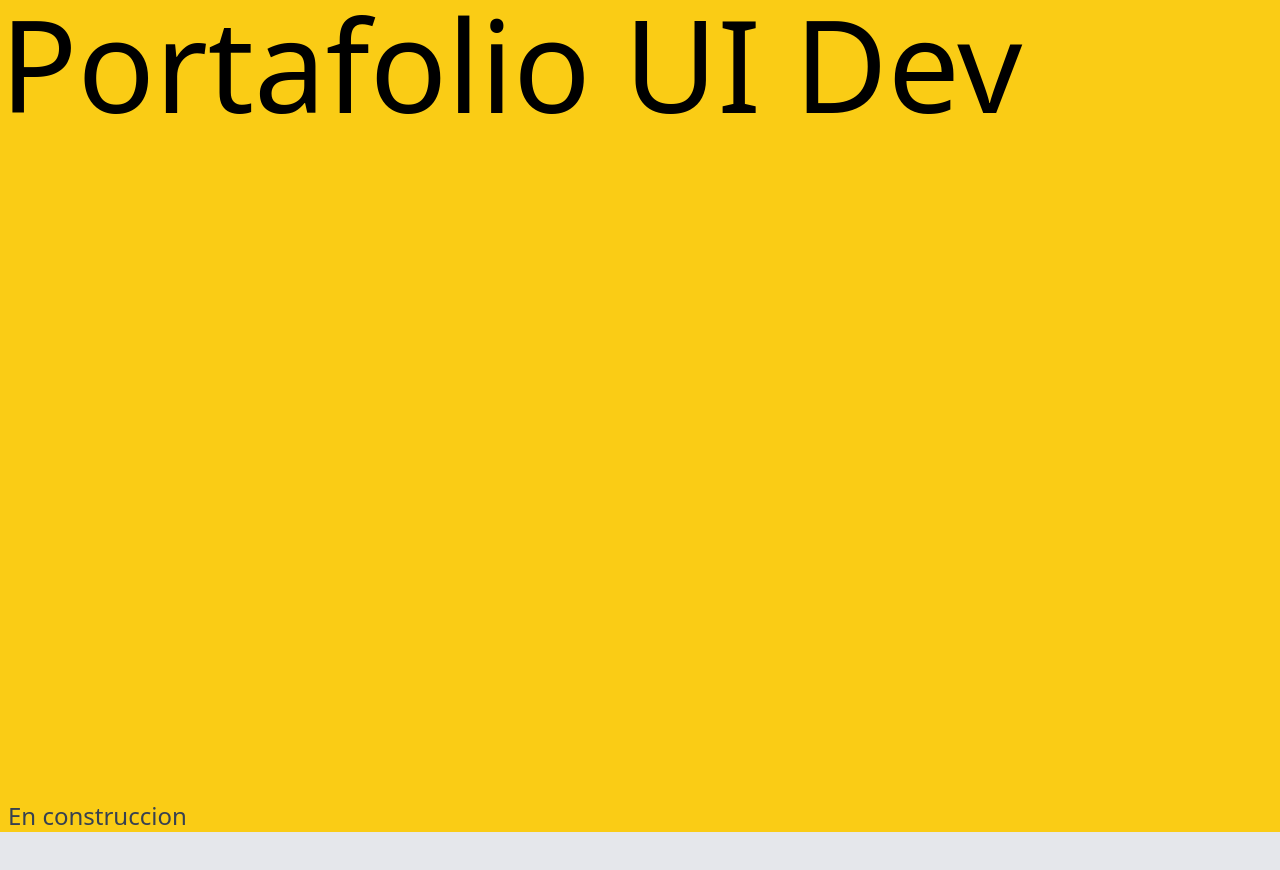
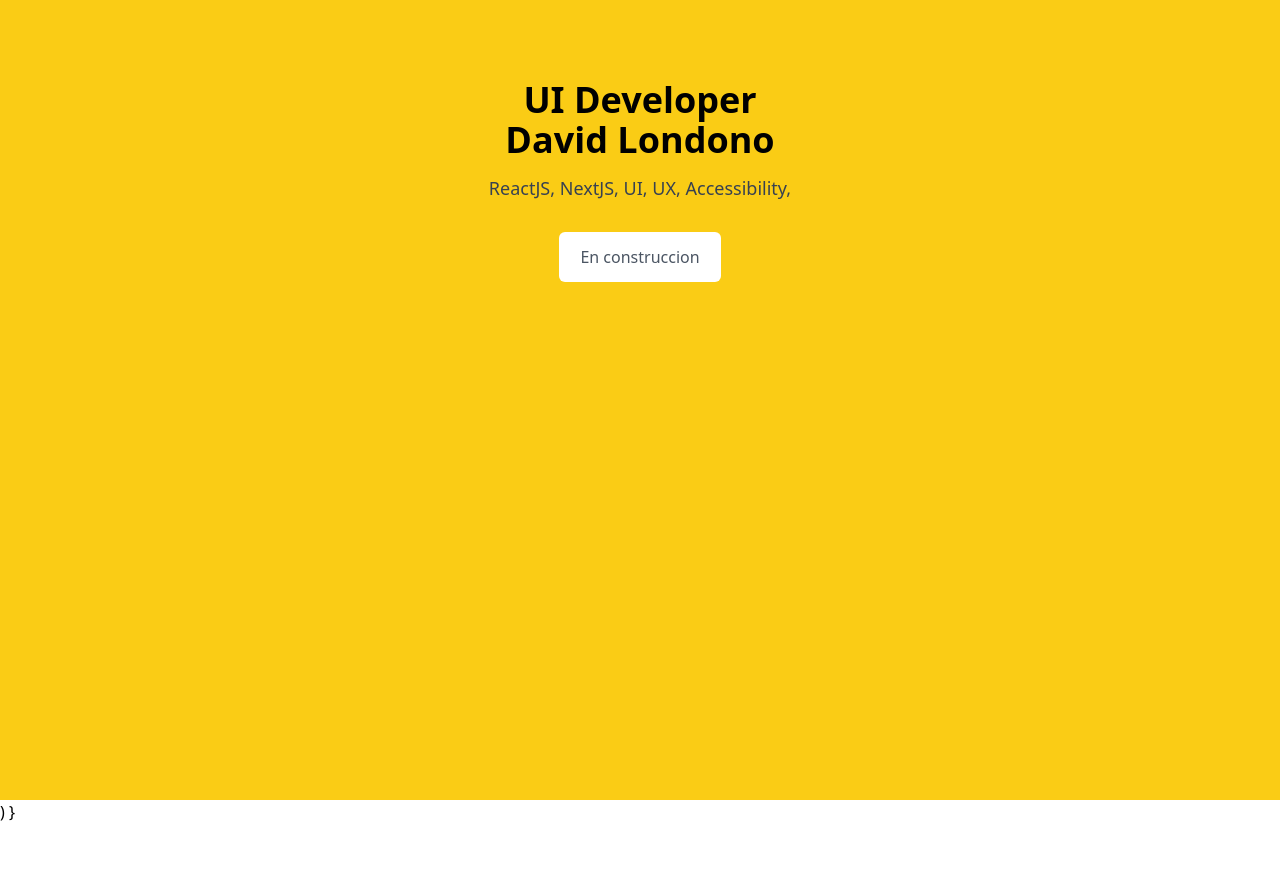
Before and after one commit to davidlondonor/portafolio, a Next.js app: page / in a window 1280 px wide. Shown: the top 870 px of the page. After the commit the page ends 824 px from the top, so only its background shows below. Built offline with nearby package versions, Linux system fonts and the light colour scheme.

Commit message:
detalles de css

```diff
--- a/pages/index.js
+++ b/pages/index.js
@@ -10,16 +10,24 @@ export default function Home() {
 				<meta name="description" content="Generated by create next app" />
 				<link rel="icon" href="/favicon.ico" />
 			</Head>
-
-			<main className="bg-yellow-400 grid content-center place-content-center">
-				<div className="w-1/4">
-					<h1 className="text-9xl font-thin w-screen h-screen">
-						<a href="">Portafolio UI Dev</a>
-					</h1>
-					<p className="text-2xl text-gray-700 pl-2">En construccion</p>
+			<div className="bg-yellow-400 h-screen">
+				<div className="max-w-2xl mx-auto text-center py-16 px-4 sm:py-20 sm:px-6 lg:px-8">
+					<h2 className="text-3xl font-extrabold text-black sm:text-4xl">
+						<span className="block">UI Developer</span>
+						<span className="block font-semibold">David Londono</span>
+					</h2>
+					<p className="mt-4 text-lg leading-6 text-gray-700">
+						ReactJS, NextJS, UI, UX, Accessibility,
+					</p>
+					<a
+						href="#"
+						className="mt-8 w-full inline-flex items-center justify-center px-5 py-3 border border-transparent text-base font-medium rounded-md text-gray-600 bg-white hover:bg-indigo-50 sm:w-auto"
+					>
+						En construccion
+					</a>
 				</div>
-			</main>
-			<section className="bg-gray-200 h-screen w-full"></section>
+			</div>
+			) }
 		</div>
 	);
 }
```
